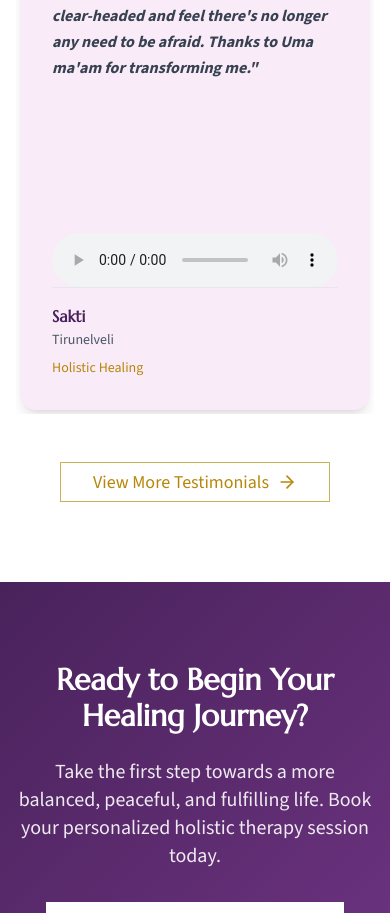
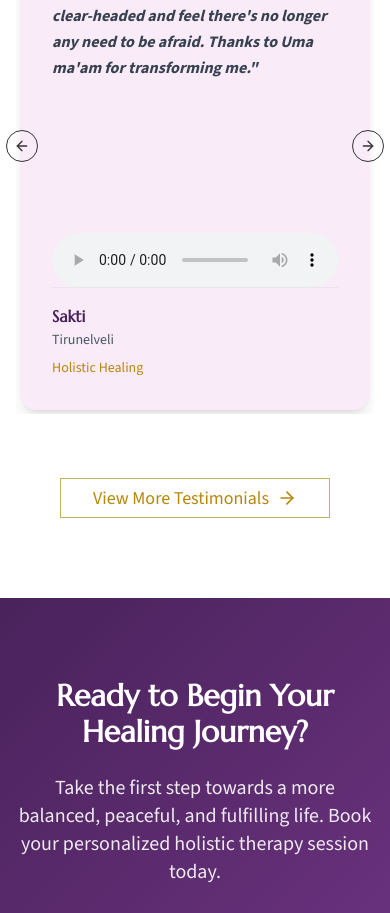
Before and after one commit to rameshkumark24/Umapandiyan, a React (Vite) app: page / in a window 390 px wide. Shown: the part 2964-3877 px from the top of the page. Built offline with nearby package versions, Linux system fonts and the light colour scheme.

Commit message:
Update Home.jsx

```diff
--- a/src/pages/Home.jsx
+++ b/src/pages/Home.jsx
@@ -4,7 +4,6 @@ import { motion } from 'framer-motion';
 import { Link } from 'react-router-dom';
 import { ArrowRight, UserCheck, HeartHandshake, Zap, Sunrise, Sparkles, Star, Quote } from 'lucide-react';
 import { Button } from '@/components/ui/button';
-// NEW: Import the Carousel components
 import { Carousel, CarouselContent, CarouselItem, CarouselNext, CarouselPrevious } from '@/components/ui/carousel';
 
 const Home = () => {
@@ -228,7 +227,6 @@ const Home = () => {
             </p>
           </motion.div>
 
-          {/* Carousel replaces the grid */}
           <motion.div
             initial={{ opacity: 0 }}
             whileInView={{ opacity: 1 }}
@@ -285,12 +283,13 @@ const Home = () => {
                   </CarouselItem>
                 ))}
               </CarouselContent>
-              <CarouselPrevious className="hidden sm:flex" />
-              <CarouselNext className="hidden sm:flex" />
+              {/* UPDATED: Arrows are now visible on mobile */}
+              <CarouselPrevious className="left-[-10px] sm:-left-12" />
+              <CarouselNext className="right-[-10px] sm:-right-12" />
             </Carousel>
           </motion.div>
 
-          <div className="text-center mt-12">
+          <div className="text-center mt-16">
             <Link to="/testimonials">
               <Button
                 variant="outline"
```
